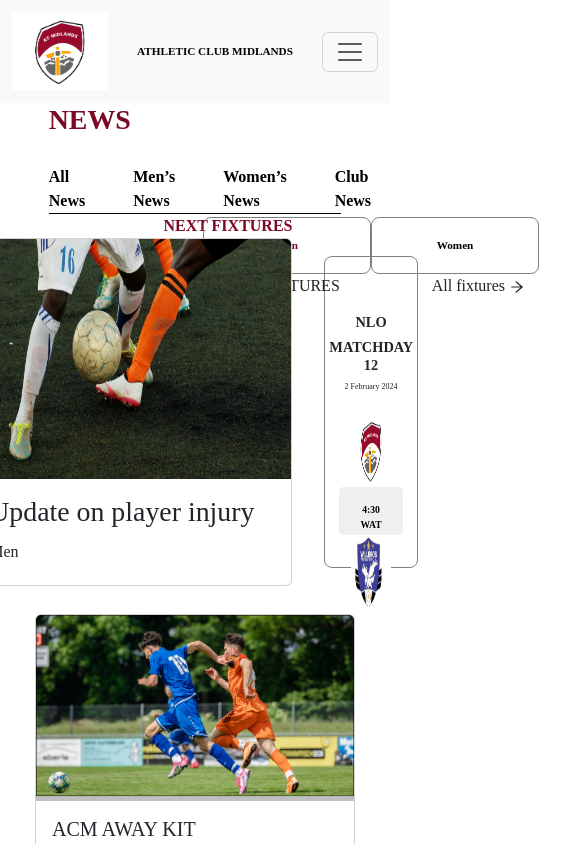
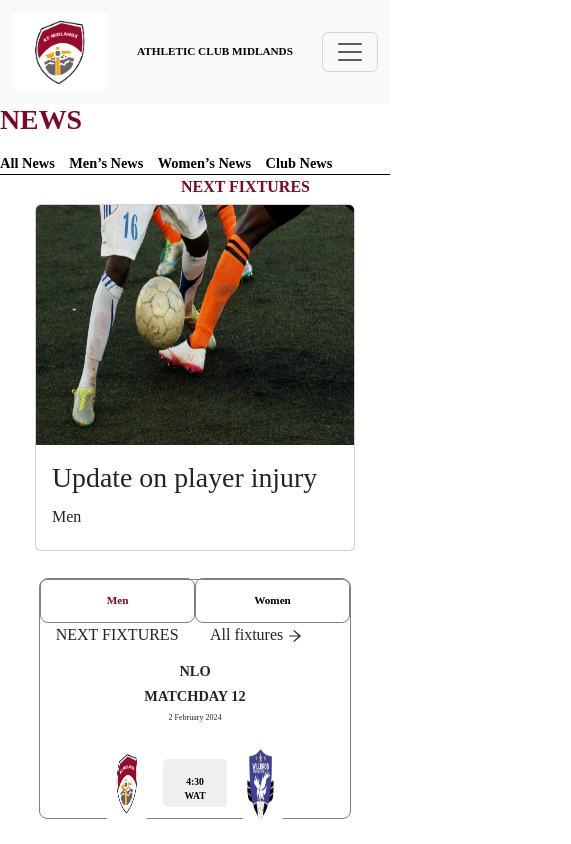
Before and after one commit to muky-albaneey/football_frontend, a React (Vite) app: page /blog in a window 390 px wide. Shown: the top 844 px of the page, 571 px wide, since content can reach past the window. Built offline with nearby package versions, Linux system fonts and the light colour scheme.

Commit message:
football_frontend

```diff
--- a/src/blog/pagination.css
+++ b/src/blog/pagination.css
@@ -10,7 +10,8 @@
     width: 100%;
     display: flex;
     justify-content: center;
-    gap: 2.5rem;
+    gap:
+     2.5rem;
 }
 .pageText{
     display: flex;
@@ -92,6 +93,7 @@ text-align: center;
     display: flex;
     justify-content: center;
     align-items: center;
+    flex-wrap: wrap;
     gap: 2rem;
 
 }
@@ -101,8 +103,10 @@ text-align: center;
 }
 .topPaginationRight{
 width: 24%;
+
 }
   .fixture{
+    width: 100%;
     display: flex;
     justify-content: center;
     align-items: center;
@@ -112,6 +116,8 @@ width: 24%;
     border-radius: .5rem;
     height: 19.5rem;
     gap: 1rem;
+
+
   }
   .fixtureHeader{
     width: 100%;
@@ -125,12 +131,15 @@ width: 24%;
     font-weight: bold;
     border-radius: .5rem;
   }
+  .paginationItem{
+    width: 100%;
+  }
   .paginationItem h4{
     font-weight: bold;
     font-size: 0.9rem;
   }
   .allFixtures{
-    width: 25rem;
+    width: 90%;
     font-size: 1rem;
     display: flex;
     justify-content: space-around;
@@ -141,6 +150,12 @@ width: 24%;
     border: none;
     font-weight: bold;
     font-size: .9rem;
+  }
+  .bottomPagination{
+    width: 100%;
+    display: flex;
+    justify-content: center;
+    gap: 1rem;
   }
 
 .lines{
@@ -187,11 +202,12 @@ width: 24%;
 
 }
 @media (max-width: 908px) {
-    .paginationWrapper,.fixture{
+    .paginationWrapper{
         /* align-items: flex-start; */
         /* justify-content: flex-start; */
         padding: 0;
     }
+
     .paginationCon{
         flex-direction: column;
         justify-content: center;
@@ -209,12 +225,7 @@ width: 24%;
         .paginationLeft h1{
             font-size: 0.9rem;
         }
-    .fixture{
-        width: 100%;
-        justify-content: center;
-        align-items: center;
-        padding: 0.4rem;
-    }
+
     .paginationLeft,.paginationRight{
         width: 100%;
         justify-content: center;
@@ -222,8 +233,33 @@ width: 24%;
     }
     #topPAgination{
         width: 100%;
+        flex-direction: column;
+    }
 
-        flex-direction: column;
+
+    .topPaginationLeft,.topPaginationRight{
+        width: 100%;
+        justify-content: center;
+        align-items: center;
+    }
+    .fixture{
+        width: 80%;
+
+        height: 15rem;
+
+        margin: 0 auto;
+      }
+    .fixtureHeader{
+
+        align-items: center;
+      }
+      .fixtureHeader a{
+        width: 50%;
+        padding: .8rem;
+      }
+    .bottomPagination{
+        width: 100%;
+        align-items: center;
     }
     .headerPagination{
         gap: 1.2rem;
@@ -232,21 +268,39 @@ width: 24%;
     .centerPagination :where(h4,h6){
         font-size: 0.5rem;
     }
-    .bottomPagination{
-        gap: .8rem;
+    .cardPAgination_2{
+        margin: 0 auto;
     }
     .paginationBtn{
         width: 4rem;
         height: 3rem;
-        border: none;
         border-radius: .3rem;
         font-size: 0.6rem;
+        text-align: center;
     }
-    .paginationCon{
+    .blogingNavigation{
+        width: 100%;
+        gap: .5rem;
+        color: #7B0924;
+        border-bottom: 1px solid black;
+    }
+    .blogingNavigation h1{
+        font-weight: bold;
+    }
+    .blogingNavigation nav{
         width: 100%;
         display: flex;
-        justify-content: center;
-        gap: 2.5rem;
+        justify-content: flex-start;
+        gap: .9rem;
+    }
+    .blogingNavigation nav a{
+      font-size: 0.9rem;
+
+    }
+    .nextFitures{
+        width: 100%;
+        margin: 0 auto;
+        padding-right: 5rem;
     }
     .paginationNav{
         width: 100%;
@@ -269,10 +323,7 @@ width: 24%;
         font-size: 1rem;
 
     }
-    .linkPagination{
-        /* width: 3rem; */
 
-    }
     .linkPagination_one,.linkPagination{
         font-size: 0.7rem;
         width: 4rem;
@@ -289,7 +340,8 @@ width: 24%;
 
     .cardPAgination{
         width: 20rem;
-
+        margin-top: .3rem;
+        margin-bottom: -.3rem;
     }
 
 }
@@ -313,18 +365,10 @@ width: 24%;
     }
     .paginationRight a{
         margin-left: 1rem;
-        /* margin-top: 4rem; */
-
-
     }
 
-    .paginationNav a{
+    .paginationNav nav a{
         font-size: .7rem;
-
-
     }
 
-    .fixture{
-        /* margin-top: -2rem; */
-    }
 }
```
